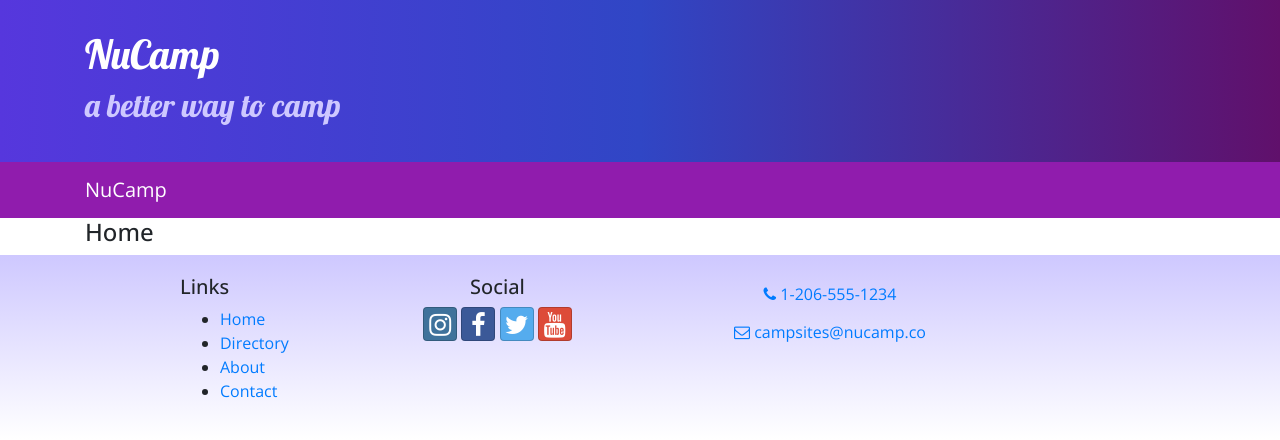
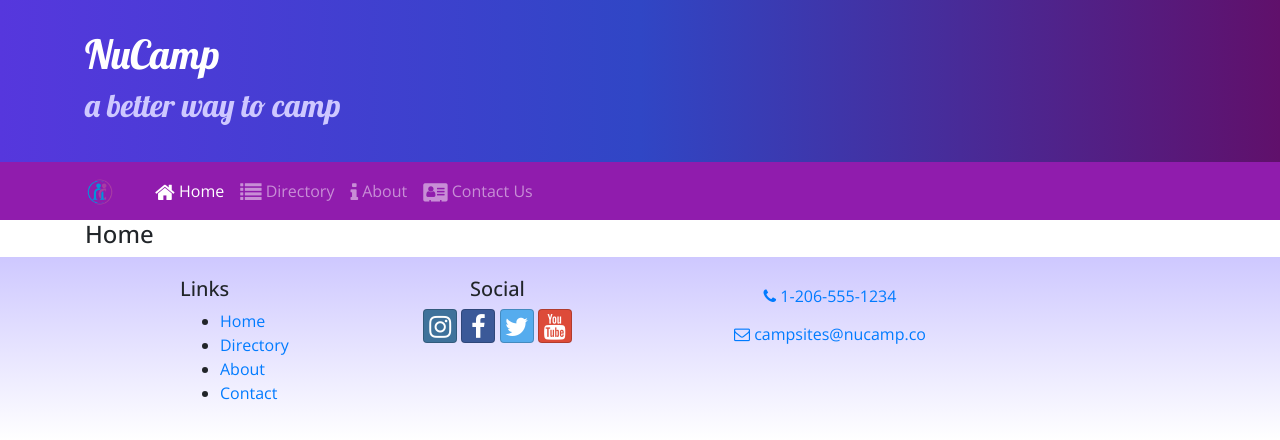
Before and after one commit to lruan91/React-NCS, a React (Create React App) app: page /home in a window 1280 px wide. Shown: the top 440 px of the page. Built offline with nearby package versions, Linux system fonts and the light colour scheme.

Commit message:
Added a responsive navbar

```diff
--- a/src/components/HeaderComponent.js
+++ b/src/components/HeaderComponent.js
@@ -1,7 +1,24 @@
 import React, { Component }  from 'react';
-import { Navbar, NavbarBrand, Jumbotron } from 'reactstrap';
+import { Nav, Navbar, NavbarBrand, NavbarToggler, Collapse, NavItem, Jumbotron } from 'reactstrap';
+import { NavLink } from 'react-router-dom';
 
 class Header extends Component {
+  constructor(props) {
+    super(props);
+    //The bind ensures that when toggleNav is called, then the this inside refers correctly to the component
+    this.toggleNav = this.toggleNav.bind(this);
+    this.state = {
+      isNavOpen: false
+    };
+  }
+
+  //This will set the state to the opposite of it's current state
+  toggleNav() {
+    this.setState({
+      isNavOpen: !this.state.isOpen
+    });
+  }
+
   render() {
     return(
       <React.Fragment>
@@ -16,9 +33,34 @@
           </div>
         </Jumbotron>
 
-        <Navbar dark sticky='top'>
+        <Navbar dark sticky='top' expand='md'>
           <div className='container'>
-            <NavbarBrand href='/'>NuCamp</NavbarBrand>
+            <NavbarBrand className='mr-auto' href='/'><img src='/assets/images/logo.png' height='30' width='30' alt='NuCamp Logo' /></NavbarBrand>
+            <Navbar Toggler onClick={this.toggleNav} />
+            <Collapse isOpen={this.state.isOpen} navbar>
+              <Nav navbar>
+                <NavItem>
+                  <NavLink className='nav-link' to='/home'>
+                    <i className="fa fa-home fa-lg" /> Home
+                  </NavLink>
+                </NavItem>
+                <NavItem>
+                  <NavLink className='nav-link' to='/directory'>
+                    <i className="fa fa-list fa-lg" /> Directory
+                  </NavLink>
+                </NavItem>
+                <NavItem>
+                  <NavLink className='nav-link' to='/aboutus'>
+                    <i className="fa fa-info fa-lg" /> About
+                  </NavLink>
+                </NavItem>
+                <NavItem>
+                  <NavLink className='nav-link' to='/contactus'>
+                    <i className="fa fa-address-card fa-lg" /> Contact Us
+                  </NavLink>
+                </NavItem>
+              </Nav>
+            </Collapse>
           </div>
         </Navbar>
       </React.Fragment>
```
